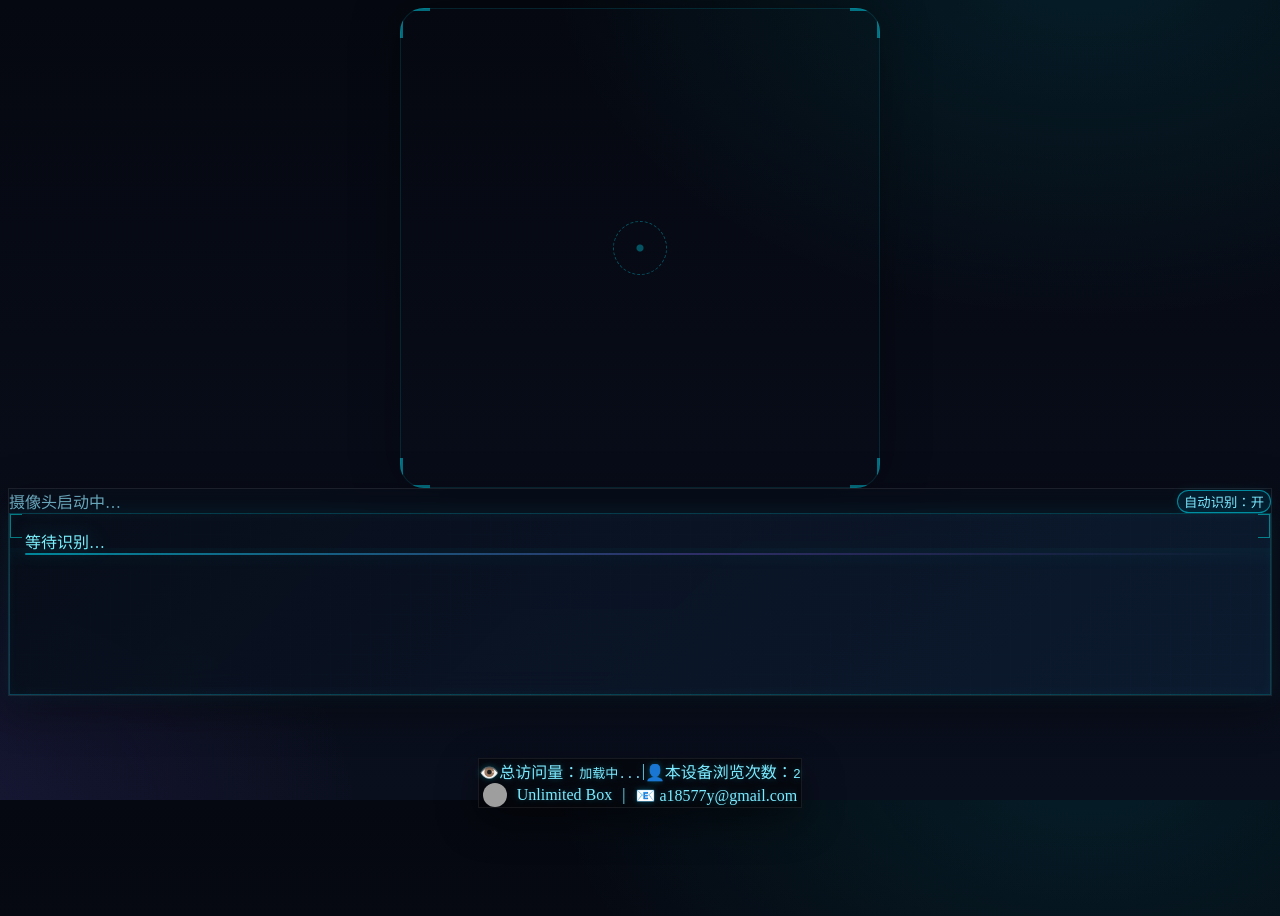
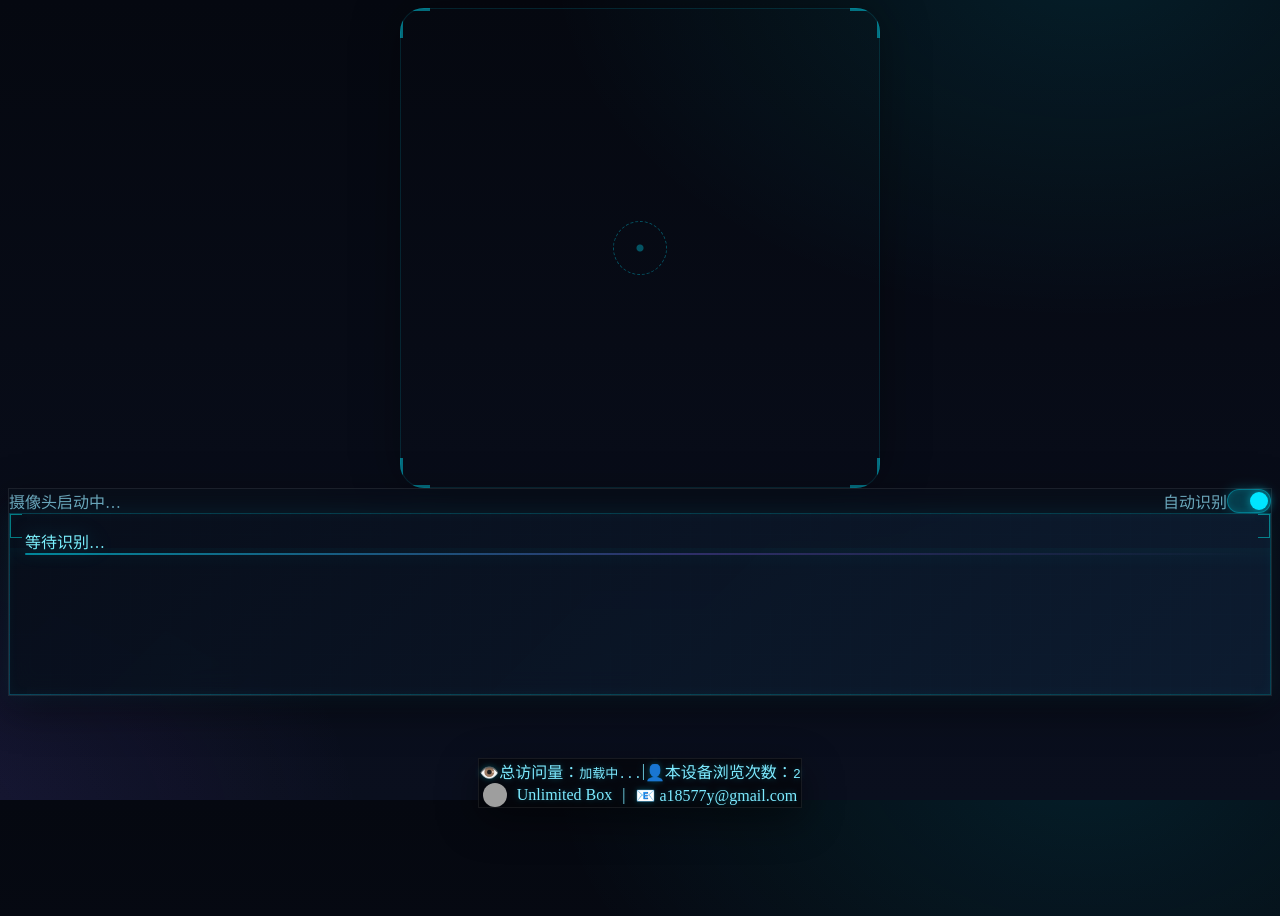
Before and after one commit to Mocas-12/aura-vision, a React (Vite) app: page / in a window 1280 px wide. Built offline with nearby package versions, Linux system fonts and the light colour scheme; no server answers; grey boxes are pictures that could not be loaded.

Commit message:
chore:auto-mode-toggle-switch-ui

```diff
--- a/src/App.tsx
+++ b/src/App.tsx
@@ -310,13 +310,19 @@ export default function App() {
 
       <div className="w-full p-4 pb-6">
         <div className="glass rounded-3xl p-4">
-          <div className="flex items-center justify-between">
+          <div className="flex flex-wrap items-center justify-between gap-y-2">
             <div className="text-sm cyber-soft">
               {streaming ? 'AI 正在详细介绍中…' : busy ? '识别中…' : cameraReady ? '待机' : '摄像头启动中…'}
             </div>
             <div className="flex items-center gap-3">
+              <div className="flex items-center gap-2">
+                <span className="text-sm cyber-soft">自动识别</span>
                 <button
-                className="action-btn px-3 py-1"
+                  type="button"
+                  role="switch"
+                  aria-checked={autoMode}
+                  aria-label="自动识别开关"
+                  className={`toggle-switch ${autoMode ? 'is-on' : ''}`}
                   onClick={() => {
                     const next = !autoMode
                     setAutoMode(next)
@@ -324,11 +330,12 @@ export default function App() {
                     window.setTimeout(() => setToastMsg(null), 2000)
                   }}
                 >
-                {autoMode ? '自动识别：开' : '自动识别：关'}
+                  <span className="toggle-knob" />
                 </button>
+              </div>
               {!autoMode && (
                 <button
-                  className="action-btn px-3 py-1"
+                  className="action-btn px-4 py-1"
                   onClick={async () => {
                     setManualLoading(true)
                     try {
@@ -339,7 +346,7 @@ export default function App() {
                   }}
                   disabled={manualLoading || busy || isProcessingRef.current}
                 >
-                  {manualLoading || busy || isProcessingRef.current ? '识别中...' : '手动识别'}
+                  {manualLoading || busy || isProcessingRef.current ? '识别中…' : '手动识别'}
                 </button>
               )}
             </div>
--- a/src/index.css
+++ b/src/index.css
@@ -255,6 +255,43 @@ body {
   transform: none;
 }
 
+.toggle-switch {
+  position: relative;
+  width: 44px;
+  height: 24px;
+  border-radius: 999px;
+  background: rgba(255, 255, 255, 0.1);
+  border: 1px solid rgba(0, 229, 255, 0.35);
+  cursor: pointer;
+  padding: 0;
+  flex-shrink: 0;
+  transition: background-color 0.25s ease, box-shadow 0.25s ease, border-color 0.25s ease;
+}
+.toggle-switch:hover {
+  border-color: rgba(0, 229, 255, 0.6);
+}
+.toggle-switch .toggle-knob {
+  position: absolute;
+  top: 50%;
+  left: 2px;
+  width: 18px;
+  height: 18px;
+  transform: translateY(-50%);
+  border-radius: 999px;
+  background: rgba(170, 225, 240, 0.85);
+  box-shadow: 0 1px 4px rgba(0, 0, 0, 0.45);
+  transition: left 0.25s cubic-bezier(0.34, 1.56, 0.64, 1), background-color 0.25s ease, box-shadow 0.25s ease;
+}
+.toggle-switch.is-on {
+  background: rgba(0, 229, 255, 0.22);
+  box-shadow: 0 0 12px rgba(0, 229, 255, 0.25), inset 0 0 6px rgba(0, 229, 255, 0.12);
+}
+.toggle-switch.is-on .toggle-knob {
+  left: calc(100% - 20px);
+  background: #00e5ff;
+  box-shadow: 0 0 10px rgba(0, 229, 255, 0.55);
+}
+
 .toast {
   position: fixed;
   inset: 0;
```
Lines whose indentation alone changed are shown as unchanged.
